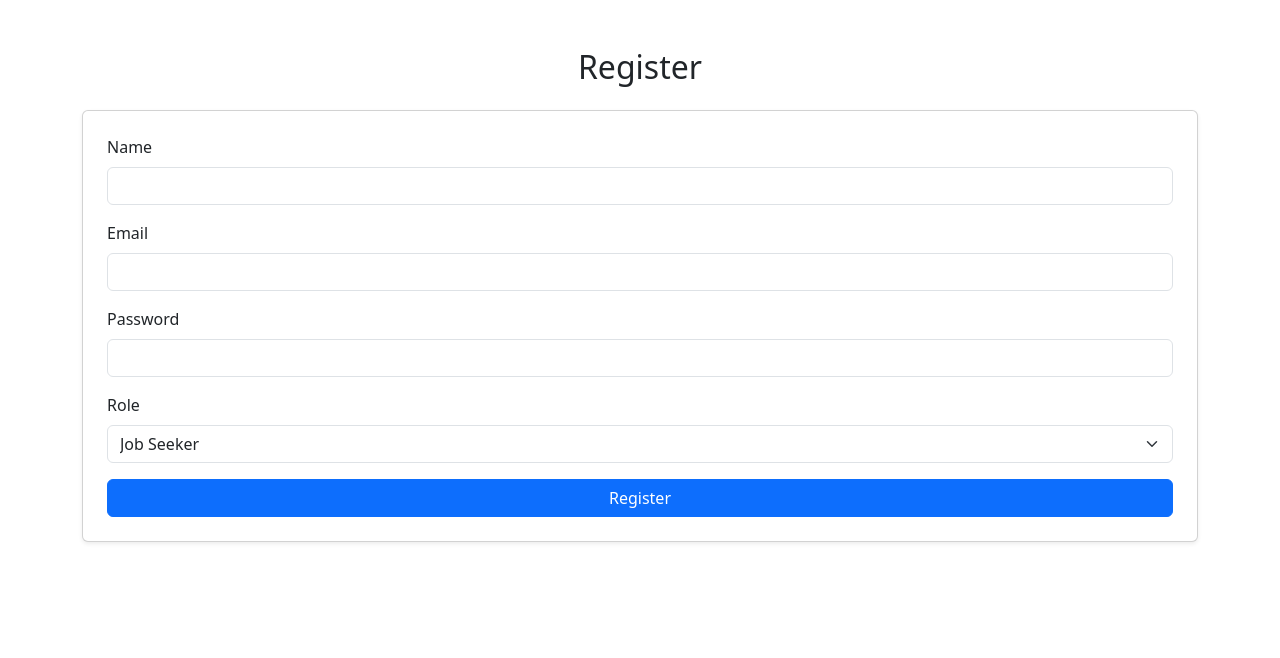
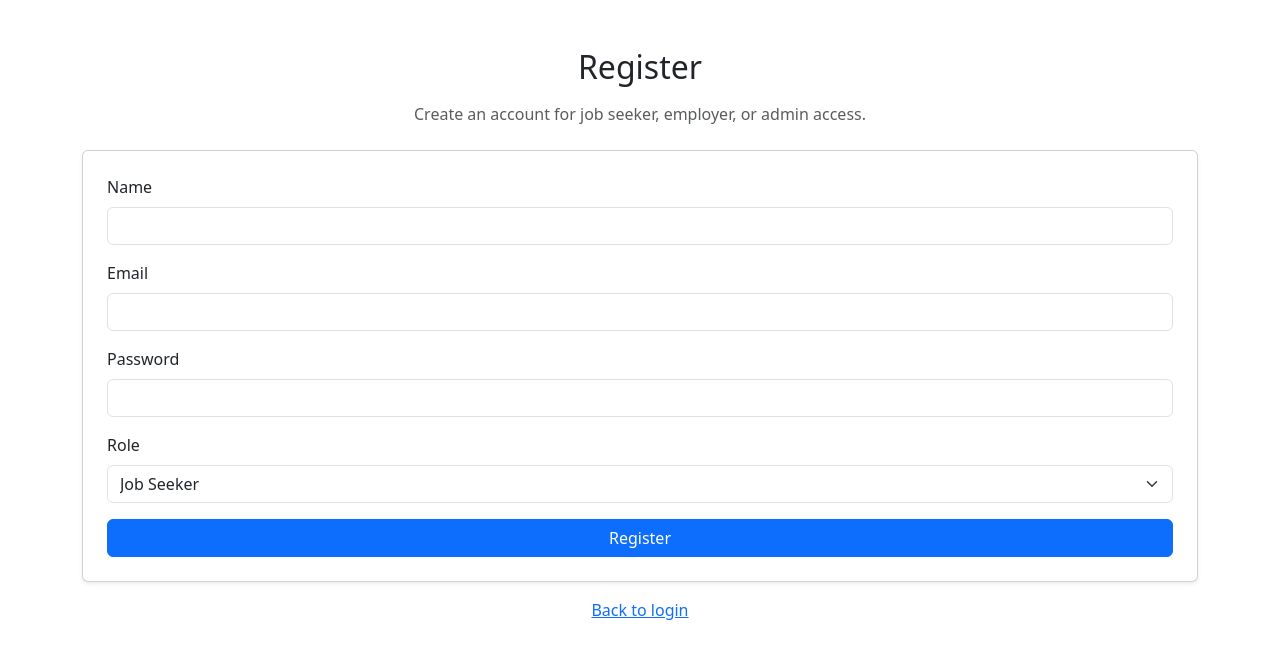
Before and after one commit to Soban77/Job-portal, a website: page Frontend/register.html in a window 1280 px wide. Drawn offline with nearby package versions, Linux system fonts and the light colour scheme.

Commit message:
Update register.html

```diff
--- a/Frontend/register.html
+++ b/Frontend/register.html
@@ -5,9 +5,13 @@
   <title>Register</title>
   <meta name="viewport" content="width=device-width, initial-scale=1"> <!-- Mobile responsive -->
   <link href="https://cdn.jsdelivr.net/npm/bootstrap@5.3.0/dist/css/bootstrap.min.css" rel="stylesheet">
+  <link href="style.css" rel="stylesheet">
 </head>
 <body class="container mt-5">
-  <h2 class="text-center mb-4">Register</h2>
+  <div class="hero-banner mb-4">
+    <h2 class="text-center mb-3">Register</h2>
+    <p class="text-muted text-center">Create an account for job seeker, employer, or admin access.</p>
+  </div>
   <form id="registerForm" class="card p-4 shadow-sm">
     <div class="mb-3">
       <label class="form-label">Name</label>
@@ -32,6 +36,10 @@
     <button type="submit" class="btn btn-primary w-100">Register</button>
   </form>
 
+  <div class="text-center mt-3">
+    <a href="index.html">Back to login</a>
+  </div>
+
   <script src="Scripts/register.js"></script>
 </body>
 </html>
```
